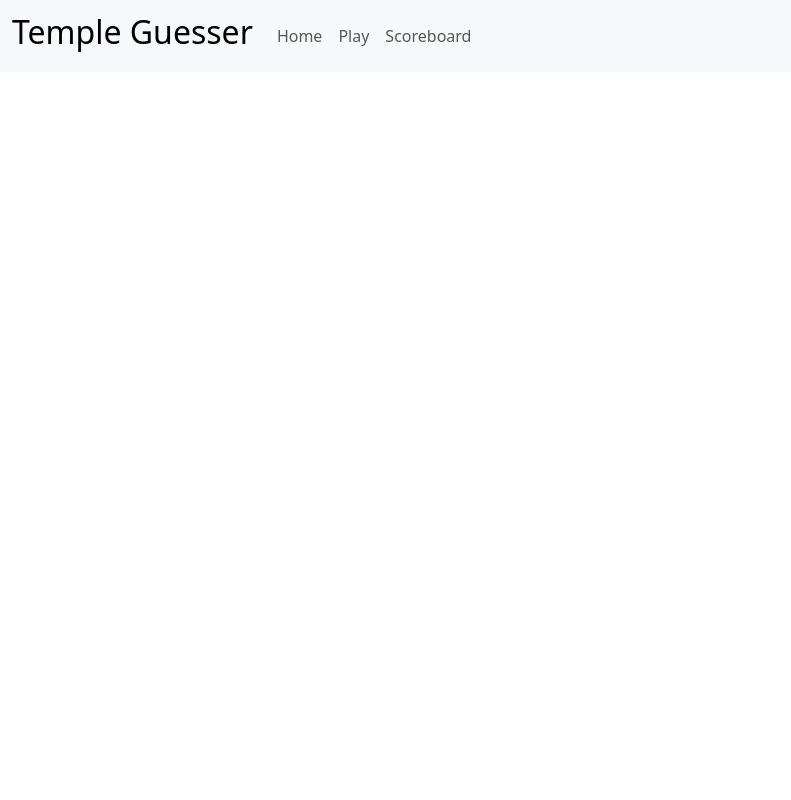
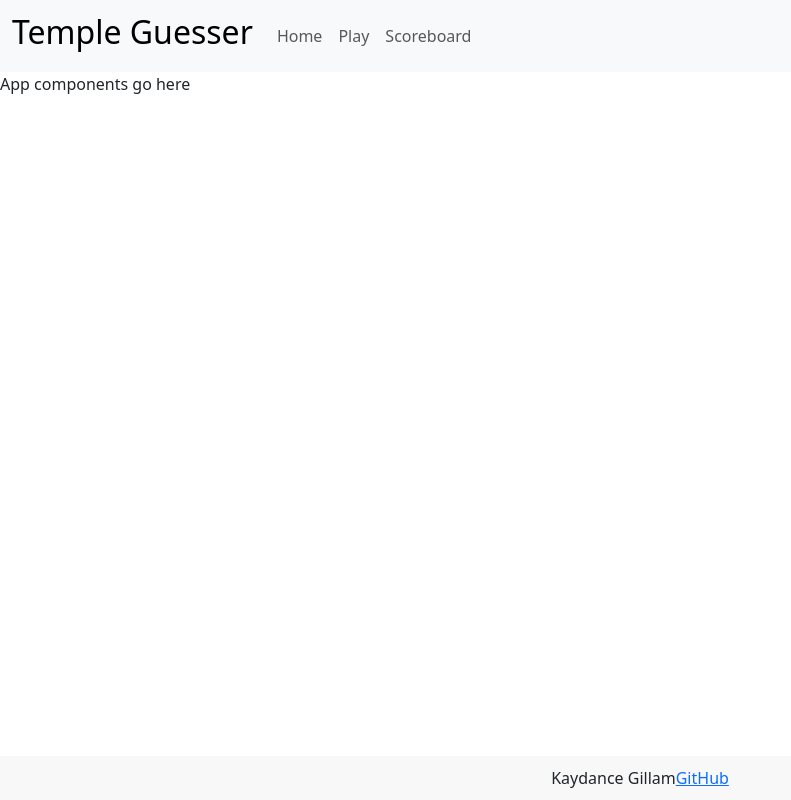
Before and after one commit to kaydikat/startup, a React (Vite) app: page / in a window 1280 px wide. Shown: the whole page, without its empty margins (0-791 px from the left). Built offline with nearby package versions, Linux system fonts and the light colour scheme.

Commit message:
implemented navigation bar and footer in app.jsx

```diff
--- a/src/app.css
+++ b/src/app.css
@@ -42,7 +42,11 @@ html, .body {
     margin: 0;
   }
 
-footer {
+  footer {
+    /* move the footer to the bottom of the page */
+    position: fixed;
+    bottom: 0;
+    width: 100%;
     flex-shrink: 0;
     text-align: center;
     padding: 10px;
--- a/src/app.jsx
+++ b/src/app.jsx
@@ -5,6 +5,7 @@ import { Navbar, Nav, Container } from 'react-bootstrap';
 
 export default function App() {
   return (
+    <div>
         <Navbar bg="light" expand="lg" sticky="top">
         <Container fluid>
             <Navbar.Brand href="https://getbootstrap.com/">
@@ -20,5 +21,12 @@ export default function App() {
             </Navbar.Collapse>
         </Container>
         </Navbar>
+
+        <main>App components go here</main>
+        <footer>
+        <span>Kaydance Gillam</span>
+        <a href="https://github.com/kaydikat/startup.git">GitHub</a>
+        </footer>
+    </div>
   )
 }
```
Lines whose indentation alone changed are shown as unchanged.
